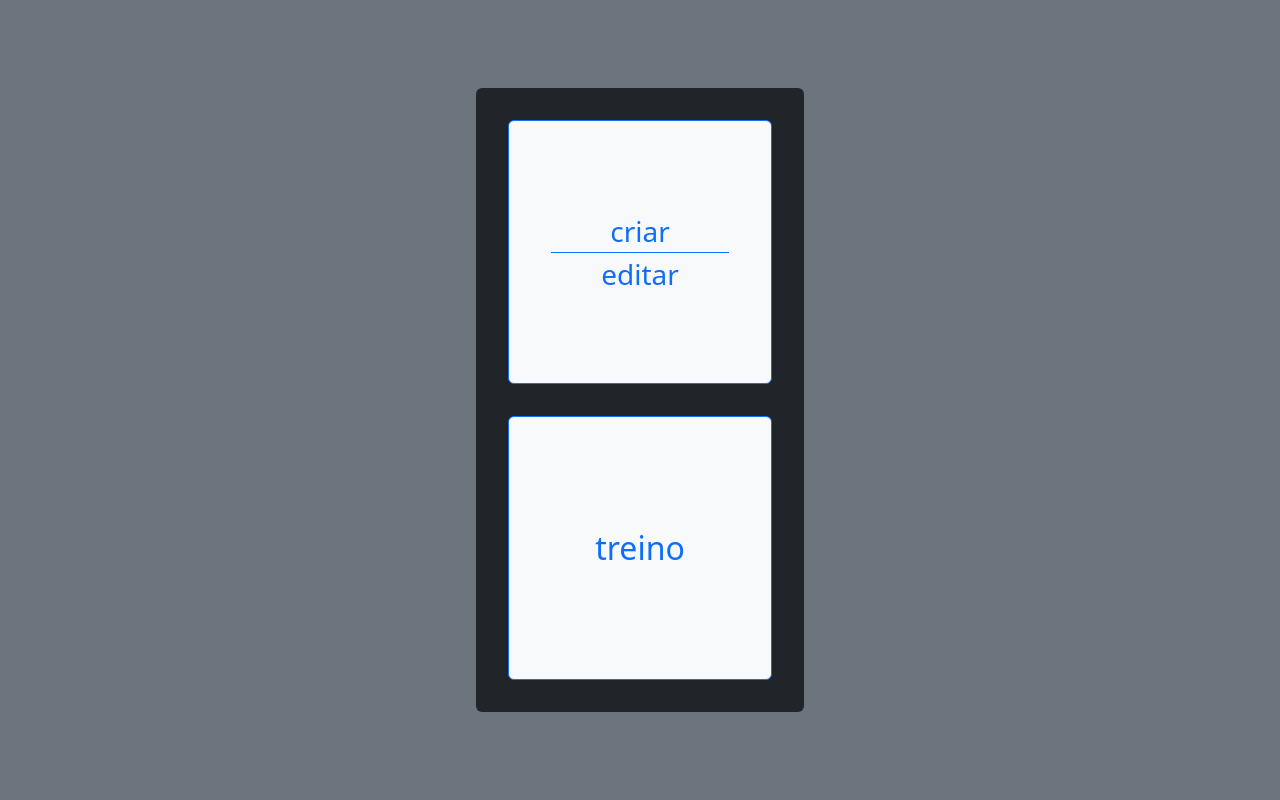
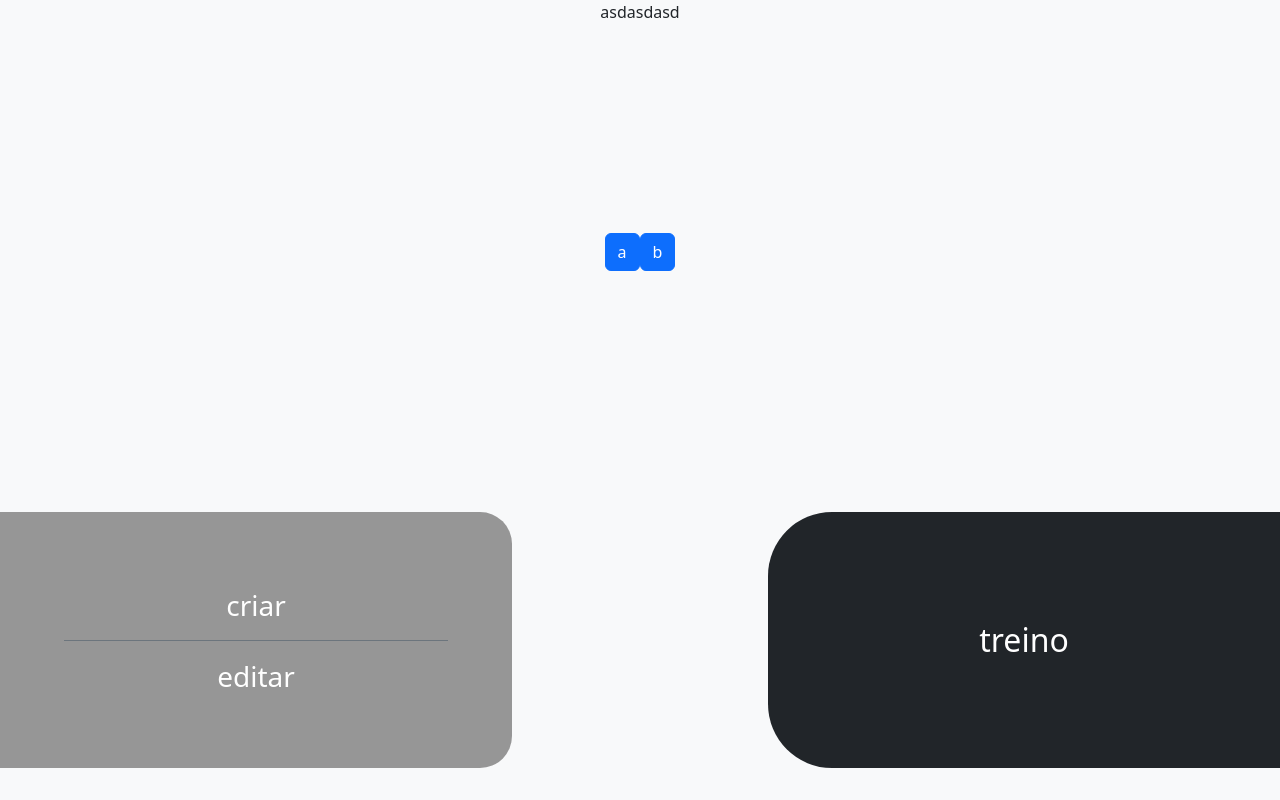
Before and after one commit to k-lila/gym_interface, a React (Create React App) app: page / in a window 1280 px wide. Built offline with nearby package versions, Linux system fonts and the light colour scheme.

Commit message:
remodeling home

```diff
--- a/src/Pages/home.tsx
+++ b/src/Pages/home.tsx
@@ -1,12 +1,5 @@
-import { Acess_Training } from '../containers/acess_training'
+import { HomeHandler } from '../containers/home'
 
 export const Home = () => {
-  return (
-    <div
-      style={{ height: '100svh' }}
-      className="container-fluid d-flex justify-content-center align-items-center bg-secondary"
-    >
-      <Acess_Training />
-    </div>
-  )
+  return <HomeHandler />
 }
--- /dev/null
+++ b/src/containers/access_training/index.tsx
@@ -0,0 +1,65 @@
+import { useDispatch, useSelector } from 'react-redux'
+import { SelectWorkout } from '../../components/modal_selectworkout'
+import { AccessTrainingStyled } from './styles'
+import { RootReducer } from '../../store'
+import {
+  setDailyWorkout,
+  setDefaultWorkout
+} from '../../store/reducers/preferences'
+import { useNavigate } from 'react-router-dom'
+
+export const AccessTraining = () => {
+  const dispatch = useDispatch()
+  const navigate = useNavigate()
+  const logs = useSelector((state: RootReducer) => state.logs)
+  const userworkouts = useSelector(
+    (state: RootReducer) => state.workouts.user_workouts
+  )
+
+  const toWorkout = () => {
+    const workout = userworkouts.find((f) => f.name == logs.log.workoutname)
+    const daily = workout?.workouts.find(
+      (f) => f.name == logs.log.dailyworkout?.name
+    )
+    if (workout && daily) {
+      dispatch(setDefaultWorkout(workout))
+      dispatch(setDailyWorkout(daily))
+      navigate('/workout')
+    }
+  }
+
+  return (
+    <AccessTrainingStyled>
+      <button className="btn-access btn-access--left" disabled>
+        <span className="fs-3 border-bottom border-secondary w-75">criar</span>
+        <span className="fs-3">editar</span>
+      </button>
+      {logs.ontraining ? (
+        <div className="btn-access btn-access--right">
+          <button
+            className="fs-2 btn-access--ontraining border-bottom"
+            data-bs-toggle="modal"
+            data-bs-target="#chooseWorkout"
+          >
+            escolher
+          </button>
+          <button
+            onClick={toWorkout}
+            className="fs-2 btn-access--ontraining border-top"
+          >
+            treino
+          </button>
+        </div>
+      ) : (
+        <button
+          className="fs-2 btn-access btn-access--right"
+          data-bs-toggle="modal"
+          data-bs-target="#chooseWorkout"
+        >
+          treino
+        </button>
+      )}
+      <SelectWorkout />
+    </AccessTrainingStyled>
+  )
+}
--- /dev/null
+++ b/src/containers/access_training/styles.ts
@@ -0,0 +1,38 @@
+import styled from 'styled-components'
+
+export const AccessTrainingStyled = styled.div`
+  width: 100%;
+  display: flex;
+  justify-content: space-between;
+  height: 40svh;
+  .btn-access {
+    width: 40%;
+    height: 80%;
+    margin: auto 0;
+    color: white;
+    border: none;
+    display: flex;
+    flex-direction: column;
+    align-items: center;
+    justify-content: center;
+    overflow: hidden;
+    span {
+      padding: 0.5em;
+    }
+    &--left {
+      border-radius: 0% 2em 2em 0%;
+      background-color: rgba(150, 150, 150);
+    }
+    &--right {
+      border-radius: 2em 0% 0% 2em;
+      background-color: #212529;
+    }
+    &--ontraining {
+      color: white;
+      background-color: transparent;
+      border: none;
+      width: 100%;
+      height: 50%;
+    }
+  }
+`
--- a/src/containers/acess_training/index.tsx
+++ /dev/null
@@ -1,26 +0,0 @@
-import { SelectWorkout } from '../../components/modal_selectworkout'
-
-export const Acess_Training = () => {
-  return (
-    <>
-      <div className="d-flex flex-column p-3 bg-dark rounded">
-        <button
-          style={{ height: '33vmin', width: '33vmin' }}
-          className="btn btn-outline-primary bg-light m-3 d-flex flex-column align-items-center justify-content-center"
-        >
-          <span className="fs-3 border-bottom border-primary w-75">criar</span>
-          <span className="fs-3">editar</span>
-        </button>
-        <button
-          style={{ height: '33vmin', width: '33vmin' }}
-          className="btn btn-outline-primary bg-light m-3 fs-2"
-          data-bs-toggle="modal"
-          data-bs-target="#chooseWorkout"
-        >
-          treino
-        </button>
-      </div>
-      <SelectWorkout />
-    </>
-  )
-}
--- /dev/null
+++ b/src/containers/home/index.tsx
@@ -0,0 +1,19 @@
+import { AccessTraining } from '../access_training'
+
+export const HomeHandler = () => {
+  return (
+    <main
+      style={{ height: '100svh' }}
+      className="d-flex flex-column align-items-center justify-content-between"
+    >
+      <div>
+        <div>asdasdasd</div>
+      </div>
+      <div>
+        <button className="btn btn-primary">a</button>
+        <button className="btn btn-primary">b</button>
+      </div>
+      <AccessTraining />
+    </main>
+  )
+}
```
